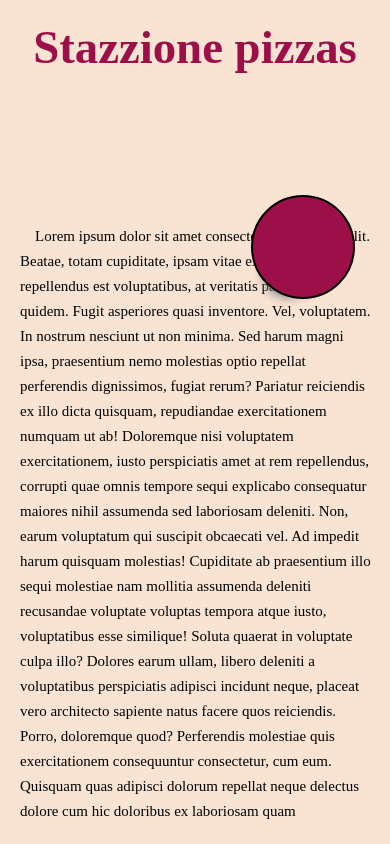
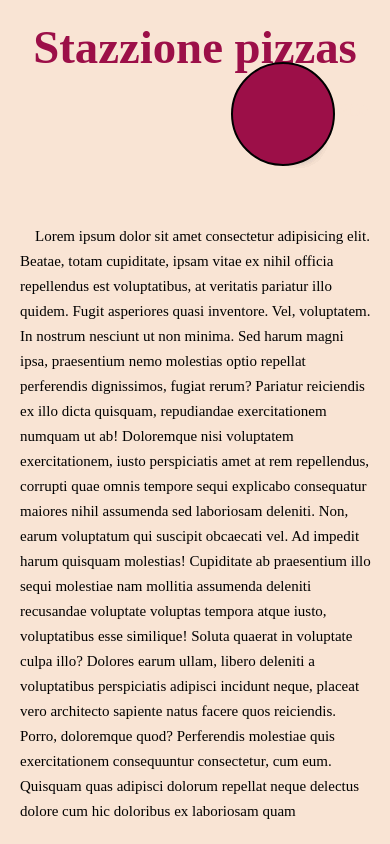
Before and after one commit to estebantoribio/DW37425, a plain HTML site: page index.html in a window 390 px wide. Shown: the top 844 px of the page. Drawn offline with Linux system fonts and the light colour scheme.

Commit message:
Correct header

```diff
--- a/css/style.css
+++ b/css/style.css
@@ -64,6 +64,9 @@ header {
     header div {
         display: none;
     }
+    .menu__button{
+        display: none;
+    }
 }
 
 @media screen and (max-width: 800px) {
@@ -72,11 +75,11 @@ header {
         width: 100px;
         height: 100px;
         position: absolute;
-        left: 90%;
-        top: 35%;
-        margin: -75px 0 0 -75px;
+        right: 5vw;
+        top: 35vw;
+        /*margin: -75px 0 0 -75px;
         list-style: none;
-        font-size: 100%;
+        font-size: 100%;*/
     }
 
     .menu__button {
@@ -88,8 +91,8 @@ header {
         width: 100px;
         height: 100px;
         position: absolute;
-        left: 50%;
-        top: 50%;
+     /*   left: 50%;
+        top: 50%;*/
         margin: -75px 0 0 -75px;
         border-radius: 50%;
         background: #9c0f48;
@@ -115,14 +118,14 @@ header {
         width: 30px;
         height: 15px;
         position: absolute;
-        left: 45%;
+        /*left: 45%;
+        top: 55%;*/
         line-height: 5px;
-        top: 55%;
         margin: -50px 0 0 -50px;
         background-color: #d67d3e;
         border: solid 2px black;
         border-radius: 20px 50% 50% 20px;
-        transform: translate(0px, 0px);
+        transform: translate(0x, 0px);
         transition: transform 500ms;
         z-index: 9;
         transition: .5s;
@@ -140,8 +143,8 @@ header {
     .menu__item a {
         color: #f9e4d4;
         position: relative;
-        top: 35%;
-        left: 4%;
+        /*top: 35%;
+        left: 4%;*/
         font-size: 25px;
         text-decoration: none;
     }
```
